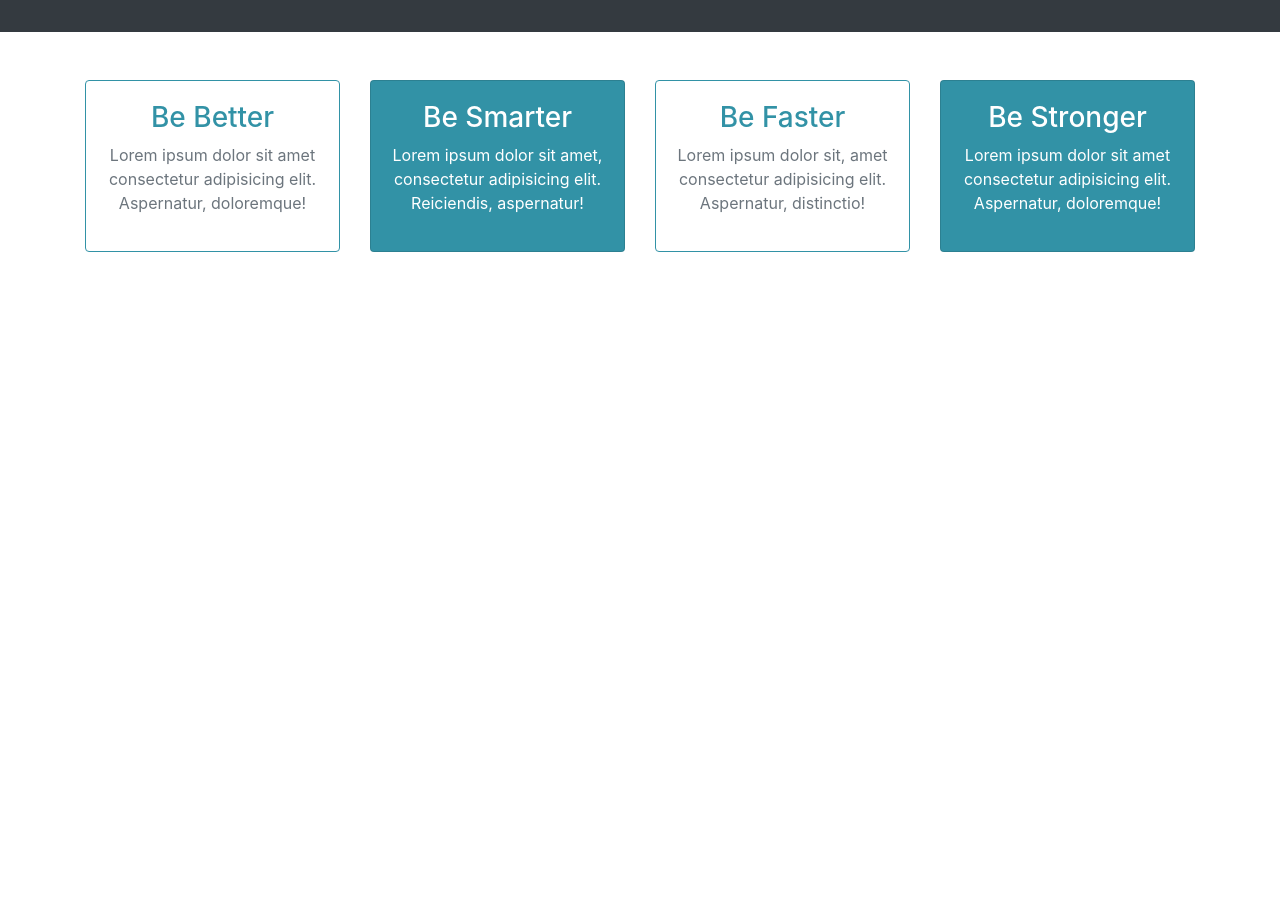
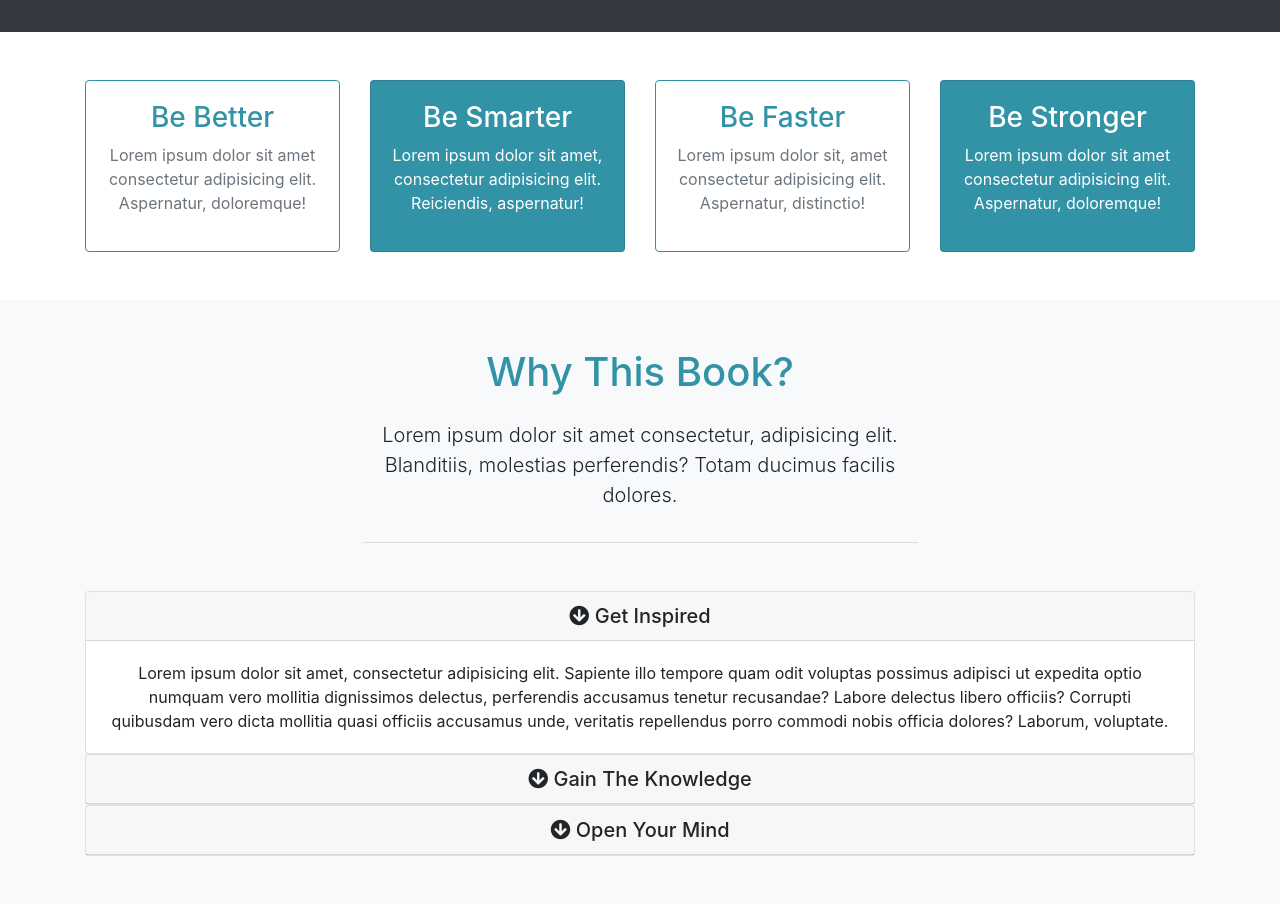
Before and after one commit to andrewmirs/bootstrap4-practice, a plain HTML site: page mizuxe/index.html in a window 1280 px wide. Shown: the part 817-1721 px from the top of the page. Before the commit the page ends 1117 px from the top, so only its background shows below. Drawn offline with nearby package versions, Linux system fonts and the light colour scheme.

Commit message:
about section with accordion complete

```diff
--- a/mizuxe/index.html
+++ b/mizuxe/index.html
@@ -123,6 +123,73 @@
         </div>
     </section>
 
+    <!-- ABOUT/WHY -->
+
+    <section id="about" class="py-5 text-center bg-light">
+        <div class="container">
+            <div class="row">
+                <div class="col">
+                    <div class="info-header mb-5">
+                        <h1 class="text-primary pb-3">Why This Book?</h1>
+                        <p class="lead pb-3">Lorem ipsum dolor sit amet consectetur, adipisicing elit. Blanditiis, molestias perferendis? Totam ducimus facilis dolores.</p>
+                    </div>
+
+                    <!-- ACCORDION -->
+
+                    <div id="accordion">
+                        <div class="card">
+                            <div class="card-header">
+                                <h5 class="mb-0">
+                                    <div href="#collapse1" data-toggle="collapse" data-parent="#accordion">
+                                        <i class="fas fa-arrow-circle-down"></i> Get Inspired
+                                    </div>
+                                </h5>
+                            </div>
+
+                            <div id="collapse1" class="collapse show">
+                                <div class="card-body">
+                                    Lorem ipsum dolor sit amet, consectetur adipisicing elit. Sapiente illo tempore quam odit voluptas possimus adipisci ut expedita optio numquam vero mollitia dignissimos delectus, perferendis accusamus tenetur recusandae? Labore delectus libero officiis? Corrupti quibusdam vero dicta mollitia quasi officiis accusamus unde, veritatis repellendus porro commodi nobis officia dolores? Laborum, voluptate.
+                                </div>
+                            </div>
+                        </div>
+
+                        <div class="card">
+                            <div class="card-header">
+                                <h5 class="mb-0">
+                                    <div href="#collapse2" data-toggle="collapse" data-parent="#accordion">
+                                        <i class="fas fa-arrow-circle-down"></i> Gain The Knowledge
+                                    </div>
+                                </h5>
+                            </div>
+
+                            <div id="collapse2" class="collapse">
+                                <div class="card-body">
+                                    Lorem ipsum dolor sit amet, consectetur adipisicing elit. Sapiente illo tempore quam odit voluptas possimus adipisci ut expedita optio numquam vero mollitia dignissimos delectus, perferendis accusamus tenetur recusandae? Labore delectus libero officiis? Corrupti quibusdam vero dicta mollitia quasi officiis accusamus unde, veritatis repellendus porro commodi nobis officia dolores? Laborum, voluptate.
+                                </div>
+                            </div>
+                        </div>
+
+                        <div class="card">
+                            <div class="card-header">
+                                <h5 class="mb-0">
+                                    <div href="#collapse3" data-toggle="collapse" data-parent="#accordion">
+                                        <i class="fas fa-arrow-circle-down"></i> Open Your Mind
+                                    </div>
+                                </h5>
+                            </div>
+
+                            <div id="collapse3" class="collapse">
+                                <div class="card-body">
+                                    Lorem ipsum dolor sit amet, consectetur adipisicing elit. Sapiente illo tempore quam odit voluptas possimus adipisci ut expedita optio numquam vero mollitia dignissimos delectus, perferendis accusamus tenetur recusandae? Labore delectus libero officiis? Corrupti quibusdam vero dicta mollitia quasi officiis accusamus unde, veritatis repellendus porro commodi nobis officia dolores? Laborum, voluptate.
+                                </div>
+                            </div>
+                        </div>
+                    </div>
+                </div>
+            </div>
+        </div>
+    </section>
+
     <script src="https://code.jquery.com/jquery-3.3.1.min.js" integrity="sha256-FgpCb/KJQlLNfOu91ta32o/NMZxltwRo8QtmkMRdAu8=" crossorigin="anonymous"></script>
     <script src="https://cdnjs.cloudflare.com/ajax/libs/popper.js/1.14.7/umd/popper.min.js" integrity="sha384-UO2eT0CpHqdSJQ6hJty5KVphtPhzWj9WO1clHTMGa3JDZwrnQq4sF86dIHNDz0W1" crossorigin="anonymous"></script>
     <script src="https://stackpath.bootstrapcdn.com/bootstrap/4.3.1/js/bootstrap.min.js" integrity="sha384-JjSmVgyd0p3pXB1rRibZUAYoIIy6OrQ6VrjIEaFf/nJGzIxFDsf4x0xIM+B07jRM" crossorigin="anonymous"></script>
--- a/mizuxe/scss/style.scss
+++ b/mizuxe/scss/style.scss
@@ -31,6 +31,16 @@ body {
     }
 }
 
+.info-header {
+    width: 50%;
+    margin: auto;
+    border-bottom: 1px #ddd solid;
+}
+
+#accordion {
+    cursor: pointer;
+}
+
 
 // **********************
 //     Media Queries
```
Also changed, not shown: mizuxe/css/style.css.
